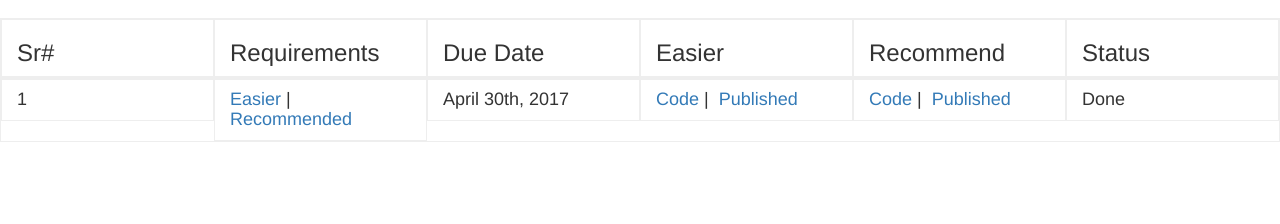
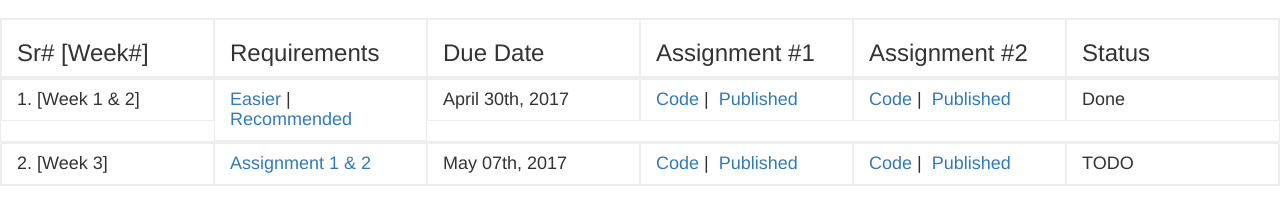
Before and after one commit to luthrajat/luthrajat.github.io, a plain HTML site: page index.html in a window 1280 px wide. Shown: the part 54-278 px from the top of the page. Drawn offline with nearby package versions, Linux system fonts and the light colour scheme.

Commit message:
v0.3: New Assignmen due on May 07th

```diff
--- a/index.html
+++ b/index.html
@@ -42,7 +42,7 @@
       <div class="container-fluid">
               <div class="row">
                   <div class="col-sm-2">
-                    <h3>Sr#</h3>
+                    <h3>Sr# [Week#]</h3>
                   </div>
                   <div class="col-sm-2">
                     <h3>Requirements</h3>
@@ -51,10 +51,10 @@
                     <h3>Due Date</h3>
                   </div>
                   <div class="col-sm-2">
-                    <h3>Easier</h3>
+                    <h3>Assignment #1</h3>
                   </div>
                   <div class="col-sm-2">
-                    <h3>Recommend</h3>
+                    <h3>Assignment #2</h3>
                   </div>
                   <div class="col-sm-2">
                     <h3>Status</h3>
@@ -62,7 +62,7 @@
               </div>
               <div class="row">
                 <div class="col-sm-2">
-                  <h4>1</h4>
+                  <h4>1. [Week 1 & 2]</h4>
                 </div>
                 <div class="col-sm-2">
                   <h4><a target="_blank" href="https://uclax.bootcampcontent.com/UCLA-Coding-Boot-Camp/04-2017-Class-Repository/blob/master/0417-MW/01-html-css-three-days/2-Homework/Instructions/easier-homework-assignment.md">Easier</a>&nbsp;|&nbsp; <a target="_blank" href="https://uclax.bootcampcontent.com/UCLA-Coding-Boot-Camp/04-2017-Class-Repository/blob/master/0417-MW/01-html-css-three-days/2-Homework/Instructions/recommended-homework-assignment.md">Recommended</a></h4>
@@ -80,6 +80,26 @@
                   <h4>Done</h4>
                 </div>
             </div>
+            <div class="row">
+              <div class="col-sm-2">
+                <h4>2. [Week 3]</h4>
+              </div>
+              <div class="col-sm-2">
+                <h4><a target="_blank" href="https://uclax.bootcampcontent.com/UCLA-Coding-Boot-Camp/04-2017-Class-Repository/blob/master/0417-MW/02-html-css-bootstrap-three-days/2-Homework/Instructions/homework-instructions.md">Assignment 1 &amp; 2</a></h4>
+              </div>
+              <div class="col-sm-2">
+                <h4>May 07th, 2017</h4>
+              </div>
+              <div class="col-sm-2">
+                <h4><a target="_blank" href="https://github.com/luthrajat/Responsive-Portfolio">Code</a>&nbsp;|&nbsp; <a target="_blank" href="https://luthrajat.github.io/Responsive-Portfolio/">Published</a></h4>
+              </div>
+              <div class="col-sm-2">
+                <h4><a target="_blank" href="https://github.com/luthrajat/Bootstrap-Portfolio">Code</a>&nbsp;|&nbsp; <a target="_blank" href="https://luthrajat.github.io/Bootstrap-Portfolio/">Published</a></h4>
+              </div>
+              <div class="col-sm-2">
+                <h4>TODO</h4>
+              </div>
+          </div>
       </div>
 </body>
 </html>
```
